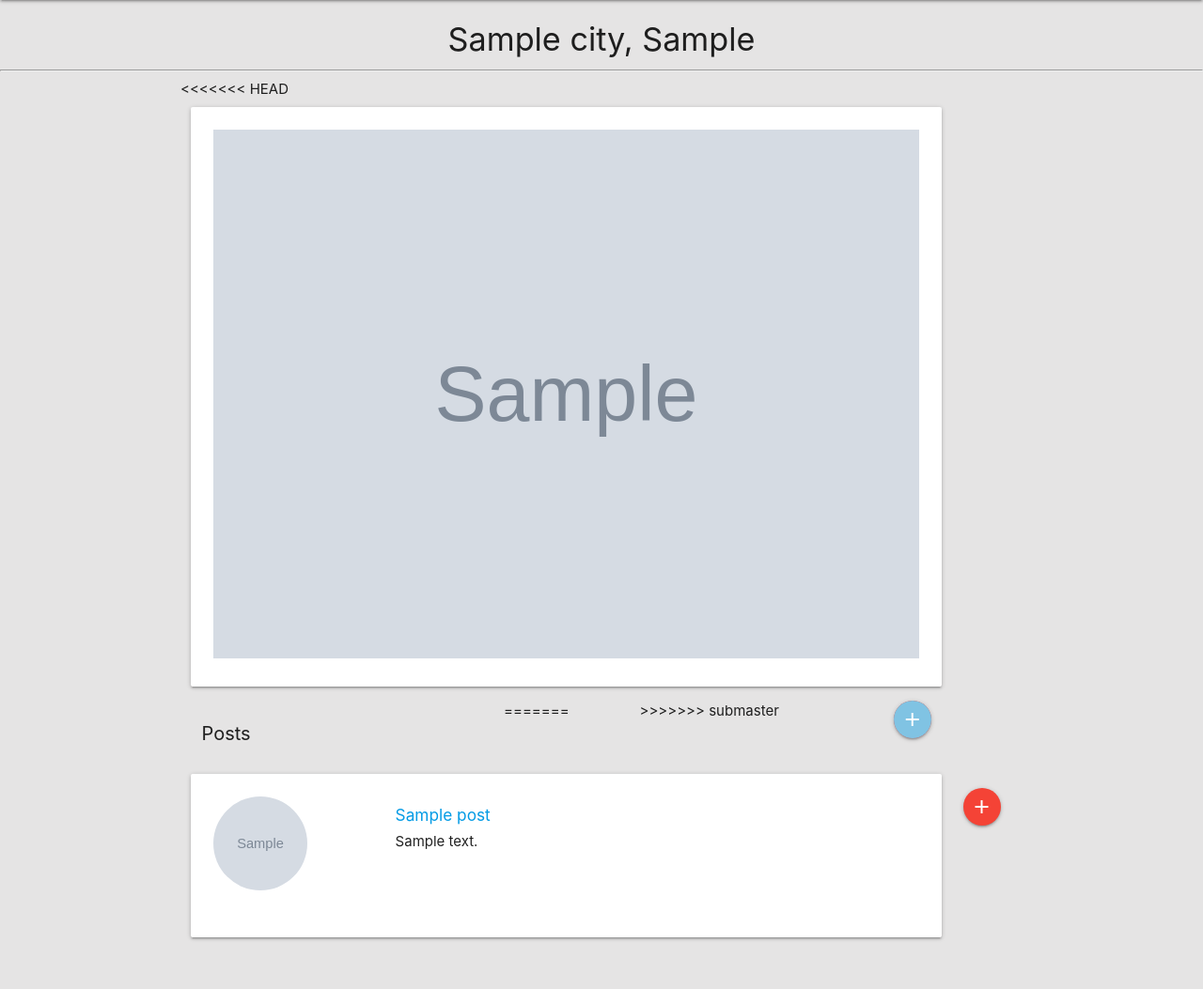
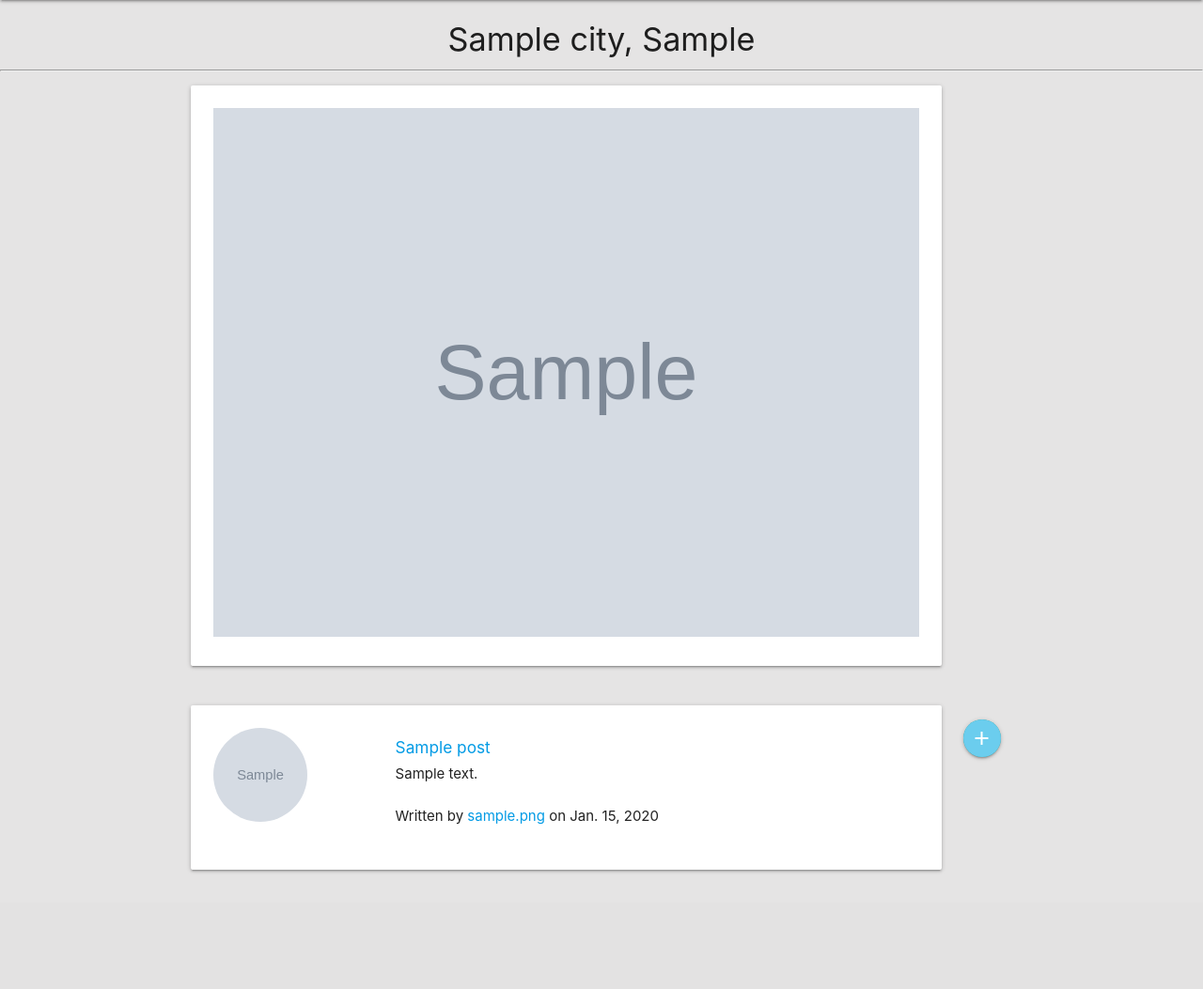
Before and after one commit to melisalarson/theSpot, a Django app: page /cities/1/index in a window 1280 px wide. Shown: the part 64-1117 px from the top of the page at 94% size. After the commit the page ends 993 px from the top, so only its background shows below. Run offline with Django 3.2, Linux system fonts and the light colour scheme; a user stored in the database is signed in; tables that the repository leaves empty hold one stand-in row (values such as "Sample post"); grey boxes marked "Sample" are stand-in pictures.

Commit message:
final touches

```diff
--- a/main_app/static/css/styles.css
+++ b/main_app/static/css/styles.css
@@ -254,3 +254,8 @@ body {
   padding-top: 10px;
   padding-bottom: 5px;
 }
+
+.errorlist > li {
+  color: red;
+  font-size: 30px;
+}
--- a/main_app/templates/2city_index.html
+++ b/main_app/templates/2city_index.html
@@ -18,32 +18,19 @@
 </div>
 
 
-<h4 class="page-subheader">{{ city.name }}, {{ city.country }}</h4>
+<h4 id="city_index" class="page-subheader">{{ city.name }}, {{ city.country }}</h4>
 
-<!-- <h3 id="city_index">{{ city.name }}, {{ city.country }}</h3> -->
 <hr />
 
 <div class="container">
 <div class="row">
 
-<<<<<<< HEAD
   <div class="post col s11">
     <div class="card">
       <div class="card-content">
         <img src="{{ city.upload_picture.url }}" style="width: 100%; height: 100%;">
       </div>
     </div>
-=======
-  <div class=" left post col s5">
-    <p style="font-size: 20px;" class="left">Posts</p>
-  </div>
-
-  <div class="right post col s5">
-      {% if user.is_authenticated %}
-      <a class="right btn-floating waves-effect waves-light red modal-trigger" href="#modal-newpost"
-        class="modal modal-open "><i class="material-icons" id="add_btn">add</i></a>
-      {% endif %}
->>>>>>> submaster
   </div>
 
 </div>
@@ -64,6 +51,9 @@
                 <h6>{{post.title}}</h6>
               </a>
               <p>{{post.description}}</p>
+              <br>
+              <p>Written by <span class="author"><a href="#">{{ post.profile.profile_name }}</a></span> on <span
+                  class="published_date">{{ post.date }}</span></p>
             </div>
           </div>
         </div>
@@ -76,8 +66,8 @@
   <div class="right post col s1">
       <br>
       {% if user.is_authenticated %}
-      <a class=" btn-floating waves-effect waves-light red modal-trigger" href="#modal-newpost"
-        class="modal modal-open "><i class="material-icons">add</i></a>
+      <a class=" btn-floating modal-trigger" href="#modal-newpost"
+        class="modal modal-open "><i class="material-icons" id="add_btn">add</i></a>
       {% endif %}
   </div>
 
--- a/main_app/templates/edit_profile.html
+++ b/main_app/templates/edit_profile.html
@@ -27,6 +27,8 @@
   $(document).ready(function () {
       $('select').not('.disabled').formSelect();
     });
+  const pictureCheckboxEl = document.getElementById("upload_picture-clear_id");
+  M.FormInputCheckBoxes.init(pictureCheckboxEl);
 </script>
 
 {% endblock %}
--- a/main_app/templates/home.html
+++ b/main_app/templates/home.html
@@ -4,6 +4,8 @@
 
 <!-- main image -->
 <br>
+<div class="container">
+
 <div class="carousel">
   <img class="worldmap" src="../static/worldmap.png" alt="map of world">
   <img class="worldmap2" src="../static/worldmap.png" alt="map of world">
@@ -35,7 +37,7 @@
     </div>
   </div>
 </div>
-
+</div>
 <!-- ------------------------- THIS IS THE MOBILE SITE --------------------- -->
 <div class="mobile">
   <div class="topics">
--- a/main_app/templates/profile.html
+++ b/main_app/templates/profile.html
@@ -53,7 +53,7 @@
   <div class="post col s4">
     <div class="card">
       <div class="card-content">
-        <h5>Something else here...</h5>
+        <h5>Cities I've Contributed To</h5>
         <br><br><br><br><br><br><br><br>
       </div>
     </div>
--- a/main_app/views.py
+++ b/main_app/views.py
@@ -22,9 +22,9 @@ def cities (request):
   signup_form = UserCreationForm()
   form = AuthenticationForm()
   post_form = PostForm()
-  cities = City.objects.all()
+  cities = City.objects.all().order_by('name')
   city = City.objects.all().first()
-  posts = Post.objects.filter(city=city).order_by('-date')
+  posts = Post.objects.order_by('-date').filter(city=city)
   posts_length = len(posts)
   context = {
     'signup_form' : signup_form,
@@ -43,9 +43,9 @@ def city_index (request, city_id):
   signup_form = UserCreationForm()
   form = AuthenticationForm()
   post_form = PostForm()
-  cities = City.objects.all()
+  cities = City.objects.all().order_by('name')
   city = City.objects.get(id=city_id)
-  posts = Post.objects.filter(city=city).order_by('-date')
+  posts = Post.objects.order_by('-date').filter(city=city)
   posts_length = len(posts)
   context = {
     'signup_form' : signup_form,
@@ -66,7 +66,7 @@ def city_index2 (request, city_id):
   post_form = PostForm()
   cities = City.objects.all()
   city = City.objects.get(id=city_id)
-  posts = Post.objects.filter(city=city).order_by('-date')
+  posts = Post.objects.order_by('-date').filter(city=city)
   # print(posts.__dict__)
   context = {
     'signup_form' : signup_form,
```
Also changed, not shown: main_app/templates/cities.html (+3 -7 lines), main_app/templates/city_index.html (+8 -11 lines), main_app/migrations/0011_merge_20200810_0559.py (added), main_app/templates/edit_post.html (line endings or trailing spaces), media/uploads/uploads/sf_iconic2.jpeg (added), media/uploads/uploads/sf_iconic_7Fa2cJf.jpeg (added).
